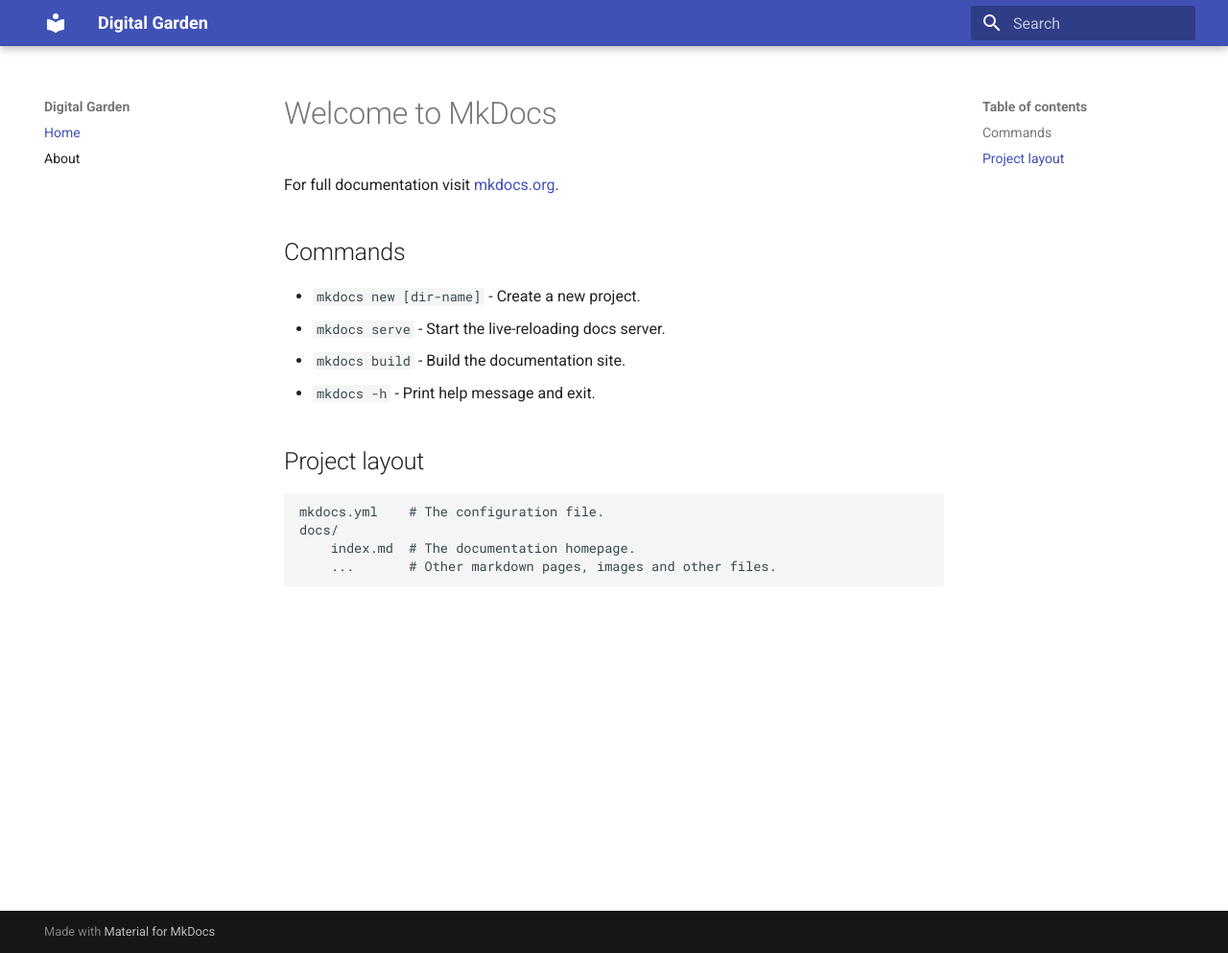
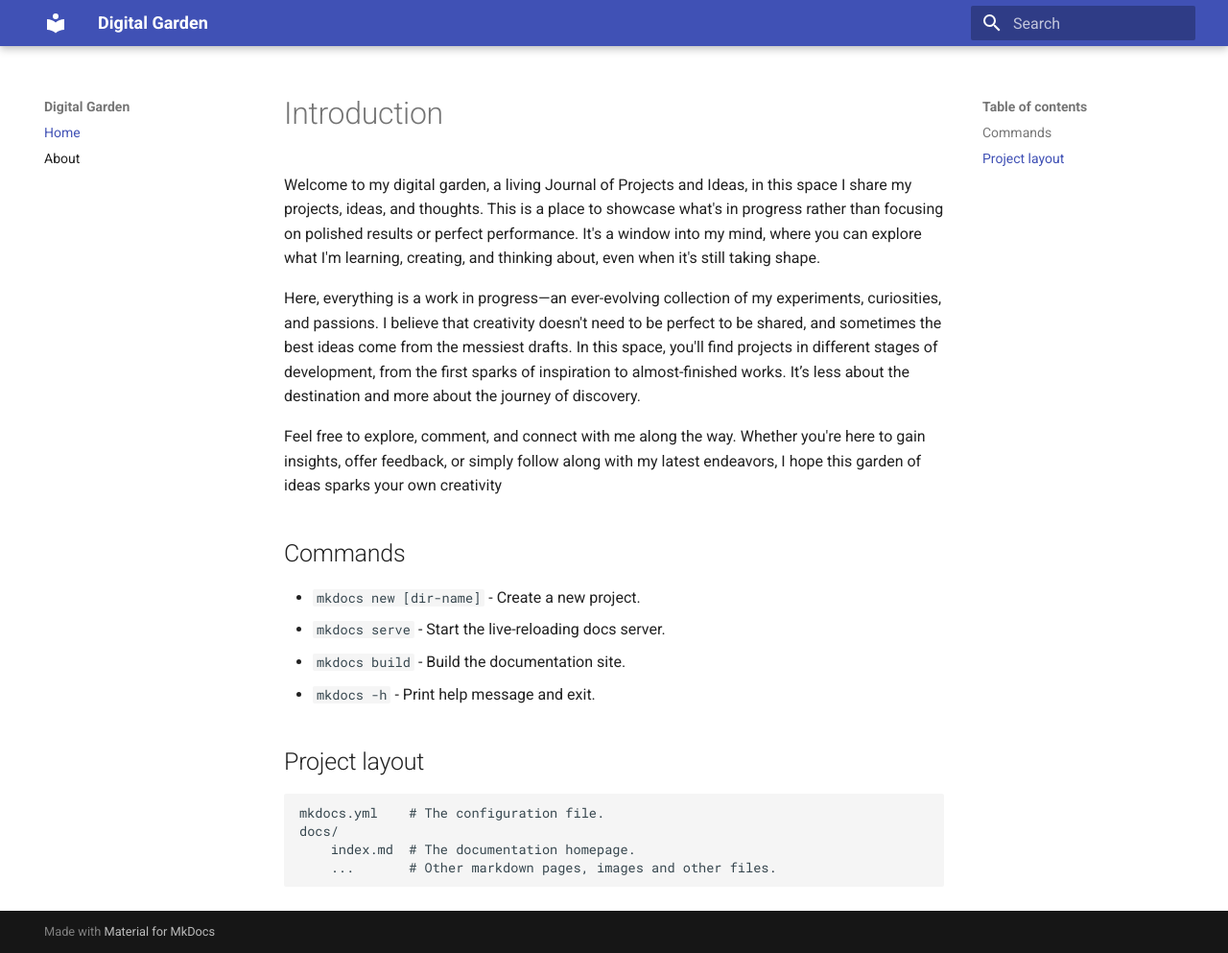
Before and after one commit to jtandavala/digital-garden, an MkDocs documentation site: the page built from docs/index.md, in a window 1280 px wide and 993 px high. Shown: the whole window at 96% size. Built offline with MkDocs 1.6.1 and Material for MkDocs 9.7.7, drawn with Linux system fonts in a browser that asks for light colours.

Commit message:
:sparkles: (update) update

```diff
--- a/docs/index.md
+++ b/docs/index.md
@@ -1,6 +1,10 @@
-# Welcome to MkDocs
+# Introduction
 
-For full documentation visit [mkdocs.org](https://www.mkdocs.org).
+Welcome to my digital garden, a living Journal of Projects and Ideas, in this space I share my projects, ideas, and thoughts. This is a place to showcase what's in progress rather than focusing on polished results or perfect performance. It's a window into my mind, where you can explore what I'm learning, creating, and thinking about, even when it's still taking shape.
+
+Here, everything is a work in progress—an ever-evolving collection of my experiments, curiosities, and passions. I believe that creativity doesn't need to be perfect to be shared, and sometimes the best ideas come from the messiest drafts. In this space, you'll find projects in different stages of development, from the first sparks of inspiration to almost-finished works. It’s less about the destination and more about the journey of discovery.
+
+Feel free to explore, comment, and connect with me along the way. Whether you're here to gain insights, offer feedback, or simply follow along with my latest endeavors, I hope this garden of ideas sparks your own creativity
 
 ## Commands
 
```
Also changed, not shown: site/index.html, site/search/search_index.json.
